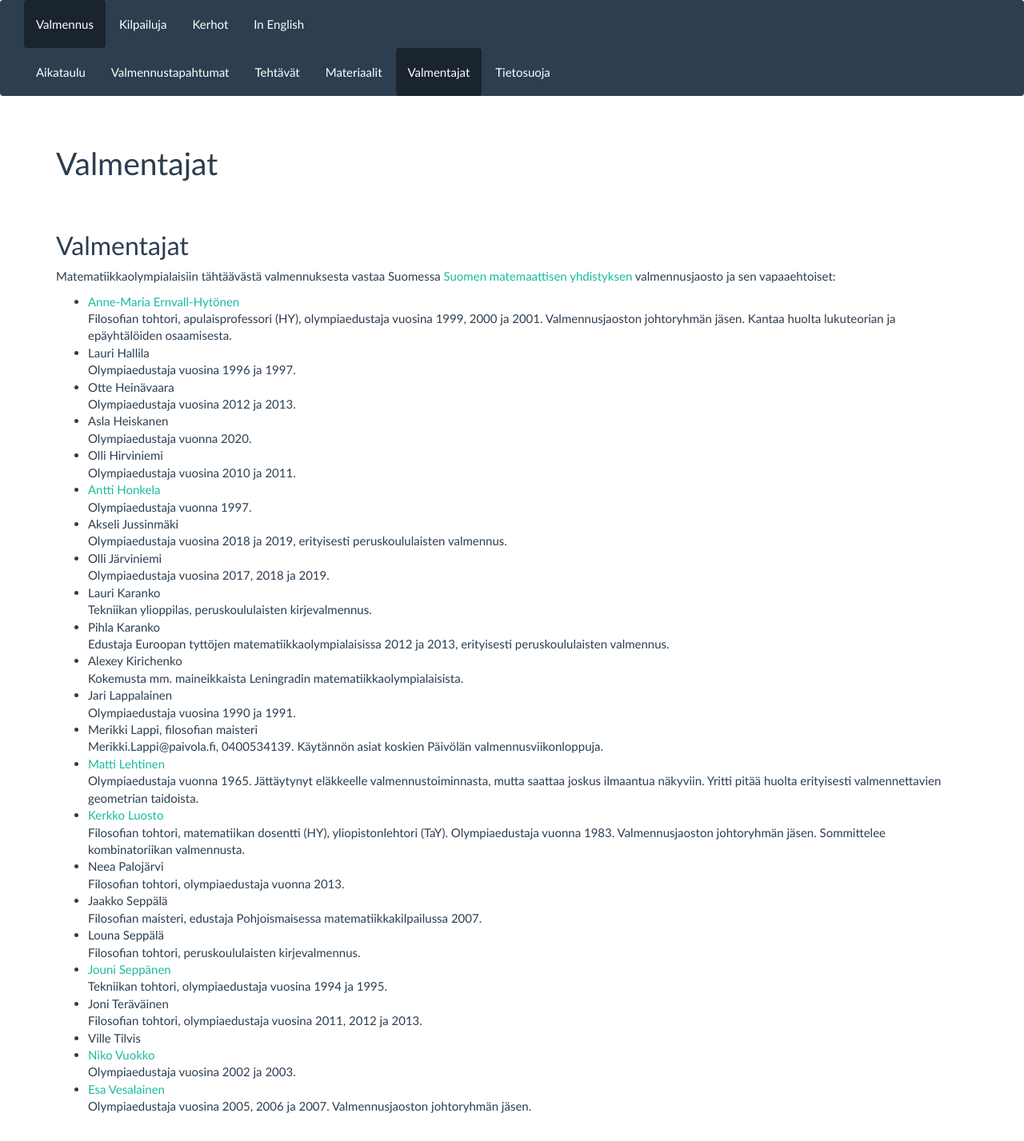
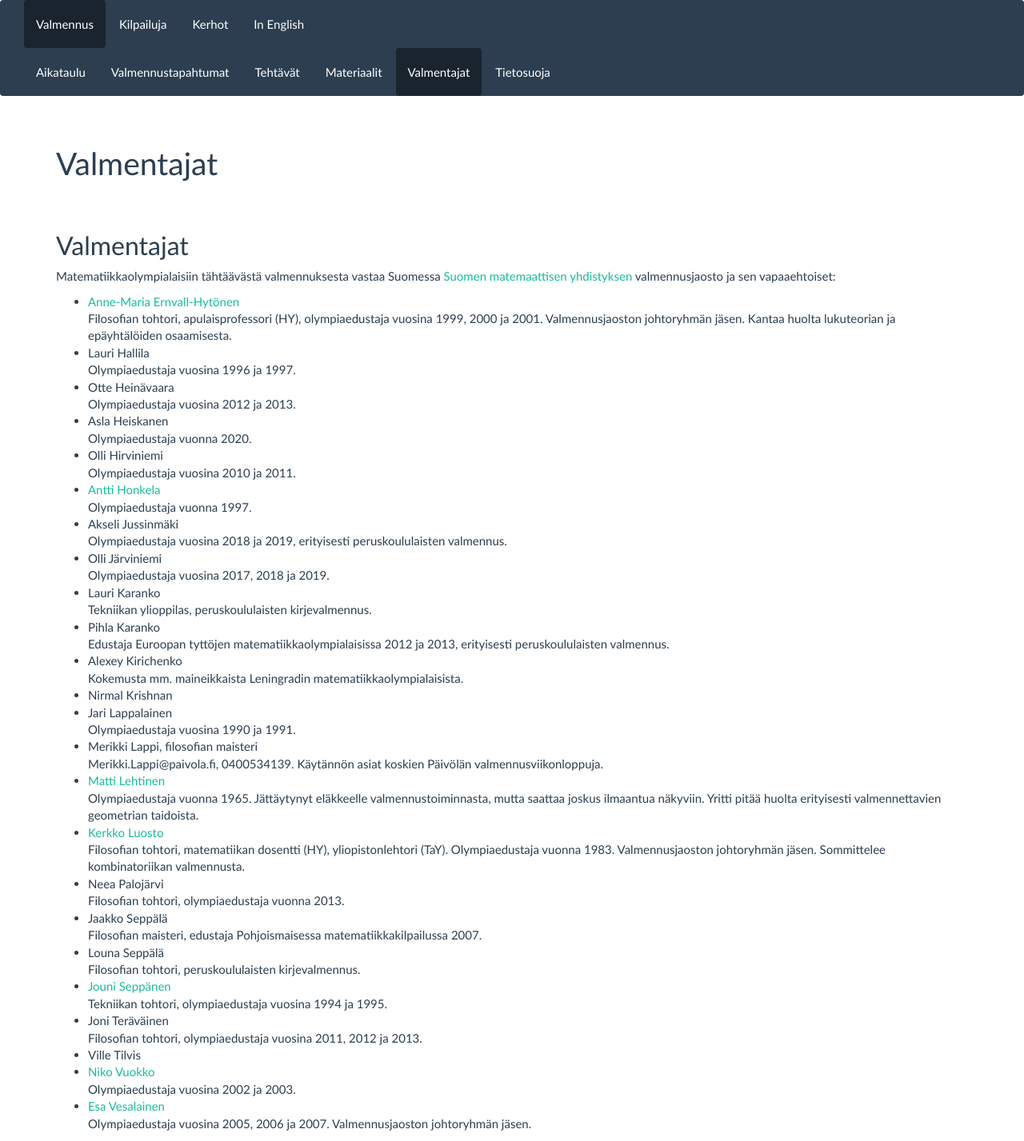
Before and after one commit to matematiikkakilpailut/matematiikkakilpailut.github.io, a Jekyll site: the page built from valmentajat/index.md, in a window 1280 px wide. Shown: the whole page at 80% size. Built offline with Jekyll 4.4.1, drawn with Linux system fonts in a browser that asks for light colours; before the commit the page ends 1405 px from its top, so only the background shows below that.

Commit message:
Update index.md

```diff
--- a/valmentajat/index.md
+++ b/valmentajat/index.md
@@ -22,6 +22,7 @@ Matematiikkaolympialaisiin tähtäävästä valmennuksesta vastaa Suomessa
 *  Pihla Karanko <br/> Edustaja Euroopan tyttöjen matematiikkaolympialaisissa 2012 ja 2013, erityisesti peruskoululaisten valmennus.
 *  Alexey Kirichenko<br/>
    Kokemusta mm. maineikkaista Leningradin matematiikkaolympialaisista.
+*  Nirmal Krishnan
 *  Jari Lappalainen<br/> Olympiaedustaja vuosina 1990 ja 1991.
 *  Merikki Lappi, filosofian maisteri<br/>
    Merikki.Lappi@paivola.fi, 0400534139.
```
